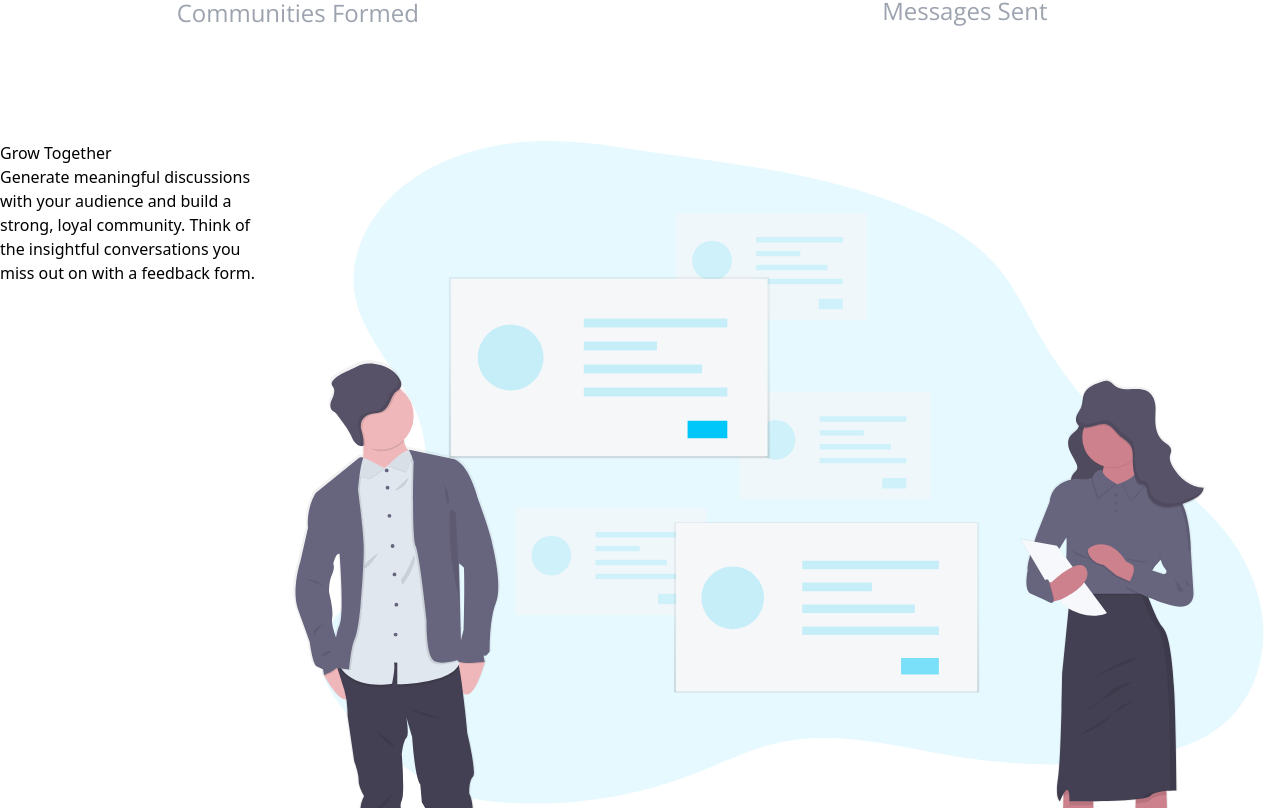
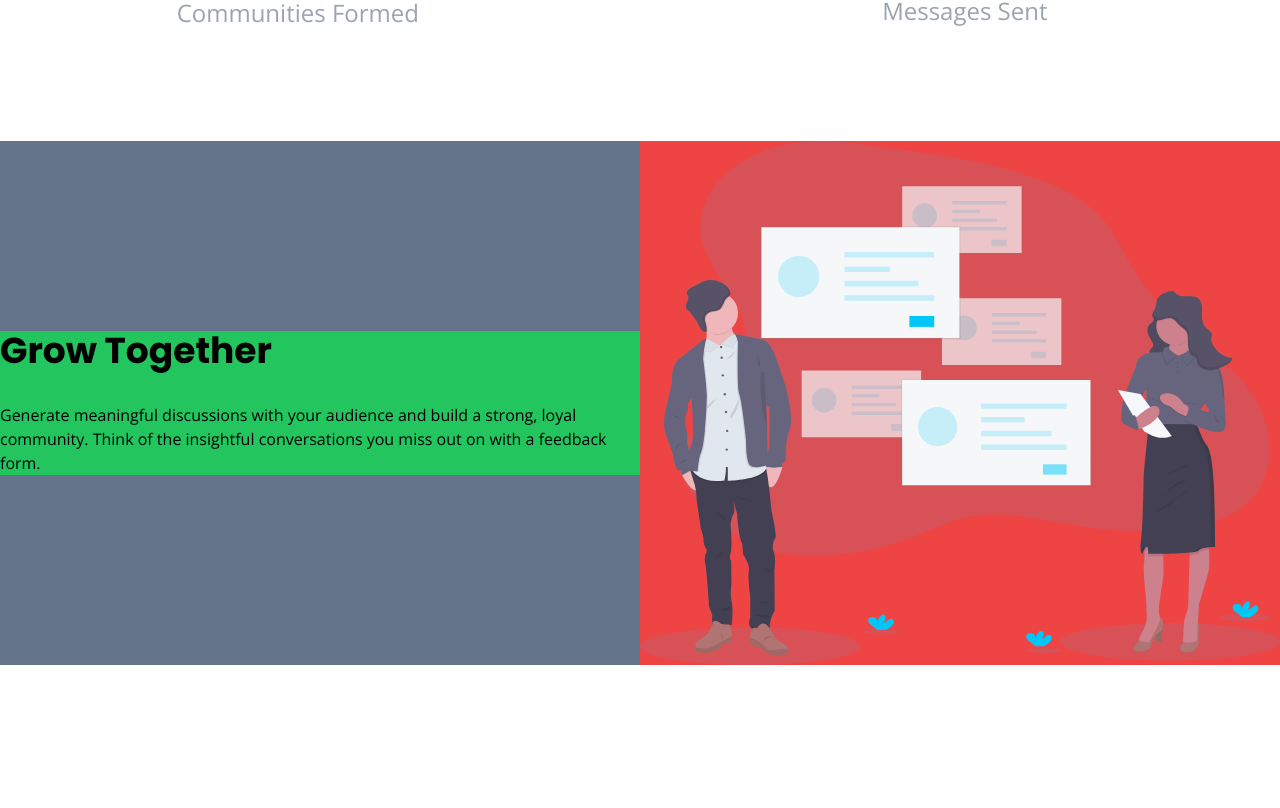
Before and after one commit to joeyanovich/huddle-landing-page-with-curved-sections, a React (Vite) app: page / in a window 1280 px wide. Shown: the part 1832-2640 px from the top of the page. Built offline with nearby package versions, Linux system fonts and the light colour scheme.

Commit message:
style: set benefits section size

```diff
--- a/src/components/Benefits/Benefits.tsx
+++ b/src/components/Benefits/Benefits.tsx
@@ -2,14 +2,16 @@ import img from '../../assets/illustration-grow-together.svg'
 
 export function Benefits() {
   return (
-    <section className='flex'>
-      <div>
-        <h3>Grow Together</h3>
-        <p>Generate meaningful discussions with your audience and build a
+    <section className='flex items-center content-center w-full max-w-[1280px] m-auto bg-slate-500'>
+      <div className='bg-green-500 flex flex-col gap-8 w-full'>
+        <h3 className='font-title font-bold text-4xl'>Grow Together</h3>
+        <p className='font-body'>Generate meaningful discussions with your audience and build a
           strong, loyal community. Think of the insightful conversations you
           miss out on with a feedback form. </p>
       </div>
-      <img src= {img } alt="" />
+      <div className=' w-full bg-red-500'>
+        <img className='' src= {img } alt="" />
+      </div>
     </section>
   )
 }
```
